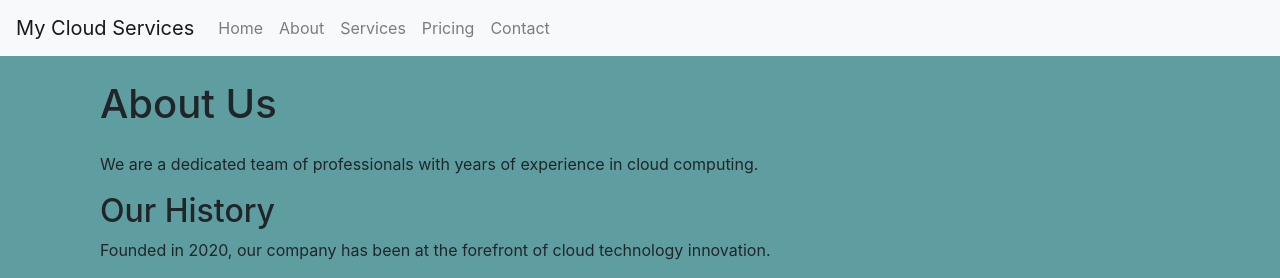
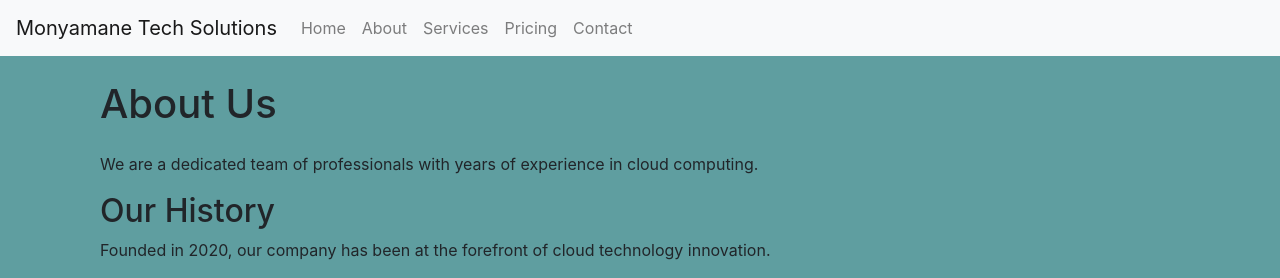
Before and after one commit to thato2-5/codespaces-workflow, a Flask app: page /about in a window 1280 px wide. Shown: the top 278 px of the page. Run offline with Flask 3, Linux system fonts and the light colour scheme; some libraries are stand-ins or nearby versions.

Commit message:
Update base.html

```diff
--- a/templates/base.html
+++ b/templates/base.html
@@ -3,7 +3,8 @@
 <head>
     <meta charset="UTF-8">
     <meta name="viewport" content="width=device-width, initial-scale=1.0">
-    <title>My Cloud Services</title>
+    <meta name="description" content="Monyamane Tech Solutions - MTS">
+    <title>Monyamane Tech Solutions</title>
     <link href="https://stackpath.bootstrapcdn.com/bootstrap/4.5.2/css/bootstrap.min.css" rel="stylesheet">
     <script src="https://code.jquery.com/jquery-3.5.1.min.js"></script>
     <script src="https://stackpath.bootstrapcdn.com/bootstrap/4.5.2/js/bootstrap.min.js"></script>
@@ -15,7 +16,7 @@
 </head>
 <body>
     <nav class="navbar navbar-expand-lg navbar-light bg-light">
-        <a class="navbar-brand" href="#">My Cloud Services</a>
+        <a class="navbar-brand" href="#">Monyamane Tech Solutions</a>
         <button class="navbar-toggler" type="button" data-toggle="collapse" data-target="#navbarNav" aria-controls="navbarNav" aria-expanded="false" aria-label="Toggle navigation">
             <span class="navbar-toggler-icon"></span>
         </button>
@@ -46,7 +47,7 @@
     </div>
 
     <footer class="bg-light text-center py-3">
-        <p>&copy; 2024 My Cloud Services. All rights reserved.</p>
+        <p>&copy; 2024 Monyamane Tech Solutions. All rights reserved.</p>
     </footer>
 </body>
 </html>
```
